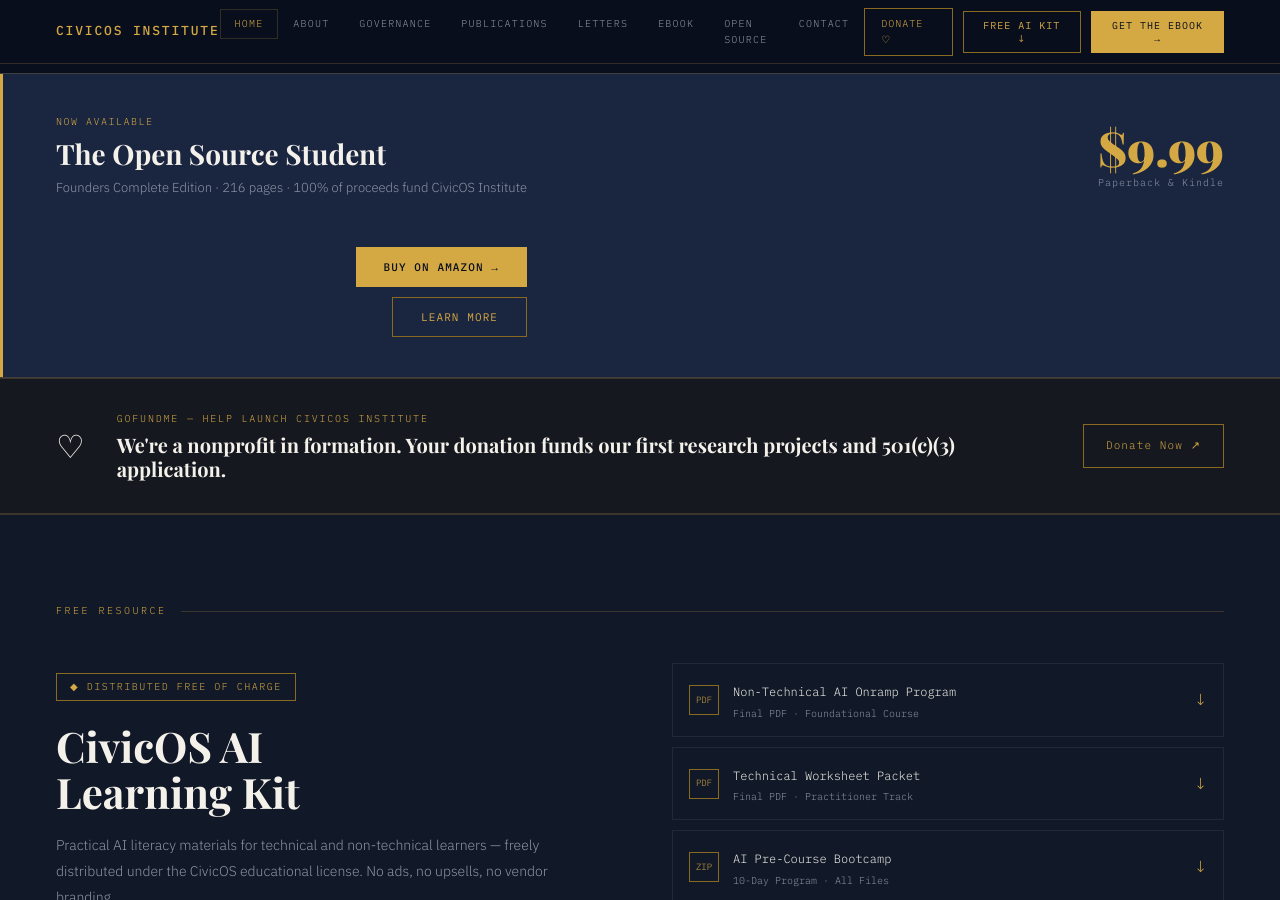
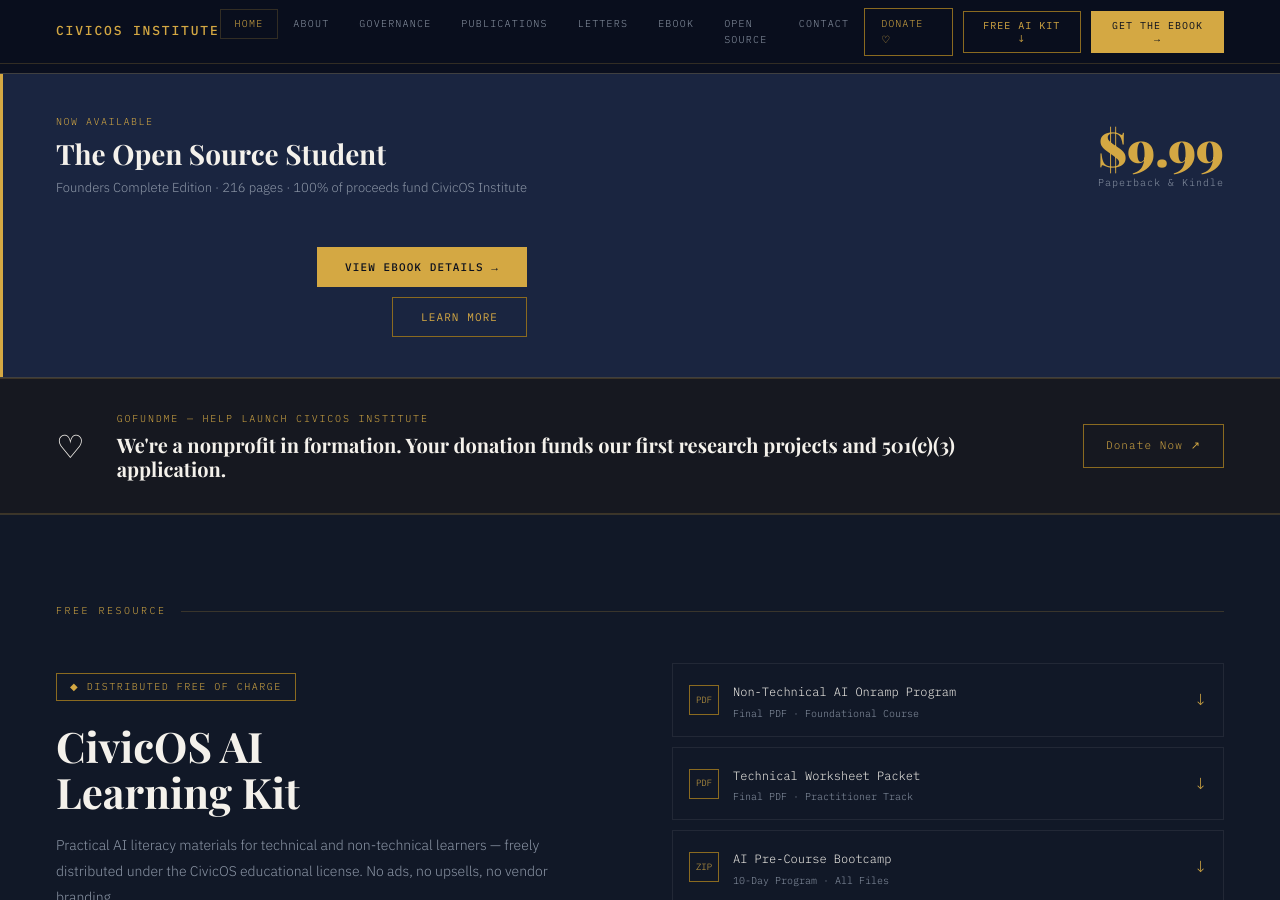
Before and after one commit to CivicOSInstitute/civicos-institute.github.io, a Jekyll site: the page civicos-full-site.html, which Jekyll copies as it is, in a window 1280 px wide and 900 px high, scrolled down 1872 px. Built offline with Jekyll 4.4.1, drawn with Linux system fonts in a browser that asks for light colours; some web fonts are replaced.

Commit message:
temp: route all Amazon CTAs to ebook landing page and disable live Amazon destinations

```diff
--- a/civicos-full-site.html
+++ b/civicos-full-site.html
@@ -1269,7 +1269,7 @@
       <div class="eb-price-label">Paperback &amp; Kindle</div>
     </div>
     <div class="eb-actions">
-      <button class="btn-primary">Buy on Amazon →</button>
+      <button class="btn-primary">View Ebook Details →</button>
       <button class="btn-outline" onclick="event.stopPropagation();showPage('ebook')">Learn More</button>
     </div>
   </div>
@@ -1399,7 +1399,7 @@
         </div>
       </div>
       <div class="ebook-actions au d4">
-        <a href="https://www.amazon.com/dp/B0GQ5JM6LT" target="_blank" rel="noopener" class="btn-primary">Buy on Amazon →</a>
+        <a href="/ebook/" target="_blank" rel="noopener" class="btn-primary">View Ebook Details →</a>
         <button class="btn-outline">Preview Sample Chapter</button>
       </div>
     </div>
@@ -1451,7 +1451,7 @@
         </div>
         <div class="buy-divider"></div>
         <div class="buy-platforms">
-          <a href="https://www.amazon.com/dp/B0GQ5JM6LT" target="_blank" rel="noopener" class="buy-platform">
+          <a href="/ebook/" target="_blank" rel="noopener" class="buy-platform">
             <div class="buy-platform-icon">📦</div>
             <div class="buy-platform-text">
               <div class="buy-platform-name">Amazon — Paperback</div>
@@ -1459,7 +1459,7 @@
             </div>
             <span class="buy-platform-arr">↗</span>
           </a>
-          <a href="https://www.amazon.com/dp/B0GQ5JM6LT" target="_blank" rel="noopener" class="buy-platform">
+          <a href="/ebook/" target="_blank" rel="noopener" class="buy-platform">
             <div class="buy-platform-icon">📱</div>
             <div class="buy-platform-text">
               <div class="buy-platform-name">Amazon Kindle</div>
@@ -1467,7 +1467,7 @@
             </div>
             <span class="buy-platform-arr">↗</span>
           </a>
-          <a href="https://www.amazon.com/dp/B0GQ5JM6LT" target="_blank" rel="noopener" class="buy-platform">
+          <a href="/ebook/" target="_blank" rel="noopener" class="buy-platform">
             <div class="buy-platform-icon">📚</div>
             <div class="buy-platform-text">
               <div class="buy-platform-name">Kindle Unlimited</div>
@@ -1610,7 +1610,7 @@
       <p style="margin-top:12px;font-family:var(--mono);font-size:11px;color:var(--amber);letter-spacing:0.06em;">◆ 100% of proceeds fund CivicOS Institute directly.</p>
     </div>
     <div class="ebook-cta-right">
-      <a href="https://www.amazon.com/dp/B0GQ5JM6LT" target="_blank" rel="noopener" class="btn-primary" style="font-size:13px;padding:16px 32px;">Buy on Amazon — $9.99 →</a>
+      <a href="/ebook/" target="_blank" rel="noopener" class="btn-primary" style="font-size:13px;padding:16px 32px;">View Ebook Details →</a>
       <button class="btn-outline" onclick="showPage('contact')">Bulk / Institutional Orders</button>
       <p style="font-family:var(--mono);font-size:10px;color:var(--grey);text-align:right;margin-top:8px;">Also available on Kindle &amp; Kindle Unlimited</p>
     </div>
@@ -1627,7 +1627,7 @@
     </div>
     <div class="footer-col"><h4>Institute</h4><ul><li><a onclick="showPage('about')">About</a></li><li><a onclick="showPage('governance')">Governance</a></li><li><a onclick="showPage('contact')">Contact</a></li></ul></div>
     <div class="footer-col"><h4>Publications</h4><ul><li><a onclick="showPage('publications')">White Papers</a></li><li><a onclick="showPage('publications')">AI Learning Kit</a></li><li><a onclick="showPage('ebook')">Ebook</a></li></ul></div>
-    <div class="footer-col"><h4>Purchase</h4><ul><li><a href="https://www.amazon.com/dp/B0GQ5JM6LT" target="_blank">Amazon Paperback ↗</a></li><li><a href="https://www.amazon.com/dp/B0GQ5JM6LT" target="_blank">Amazon Kindle ↗</a></li><li><a onclick="showPage('contact')">Bulk Orders</a></li></ul></div>
+    <div class="footer-col"><h4>Purchase</h4><ul><li><a href="/ebook/" target="_blank">Amazon Paperback ↗</a></li><li><a href="/ebook/" target="_blank">Amazon Kindle ↗</a></li><li><a onclick="showPage('contact')">Bulk Orders</a></li></ul></div>
     <div class="footer-bottom" style="grid-column:1/-1;margin-top:0;">
       <p>© 2026 CivicOS Institute. All rights reserved.</p>
       <span class="footer-update">Last updated: February 2026</span>
@@ -2729,12 +2729,12 @@
   <section class="sec" style="background:var(--navy-light);">
     <div style="display:grid;grid-template-columns:1fr auto;gap:48px;align-items:center;" class="fi">
       <div>
-        <div style="font-family:var(--mono);font-size:10px;letter-spacing:0.15em;text-transform:uppercase;color:var(--amber);margin-bottom:12px;">Now Available on Amazon</div>
+        <div style="font-family:var(--mono);font-size:10px;letter-spacing:0.15em;text-transform:uppercase;color:var(--amber);margin-bottom:12px;">Ebook Update</div>
         <h2 style="font-family:var(--serif);font-size:36px;font-weight:700;line-height:1.1;margin-bottom:12px;">The Open Source Student: Founders Complete Edition</h2>
         <p style="font-size:14px;color:var(--grey);line-height:1.8;">216 pages · Paperback &amp; Kindle · $9.99</p>
       </div>
       <div style="display:flex;flex-direction:column;gap:10px;align-items:flex-end;">
-        <a href="https://www.amazon.com/dp/B0GQ5JM6LT" target="_blank" rel="noopener" class="btn-primary">Buy on Amazon →</a>
+        <a href="/ebook/" target="_blank" rel="noopener" class="btn-primary">View Ebook Details →</a>
         <button class="btn-outline" onclick="showPage('ebook')">Learn More</button>
       </div>
     </div>
--- a/contact.html
+++ b/contact.html
@@ -76,12 +76,12 @@
   <section class="sec" style="background:var(--navy-light);">
     <div style="display:grid;grid-template-columns:1fr auto;gap:48px;align-items:center;" class="fi">
       <div>
-        <div style="font-family:var(--mono);font-size:10px;letter-spacing:0.15em;text-transform:uppercase;color:var(--amber);margin-bottom:12px;">Now Available on Amazon</div>
+        <div style="font-family:var(--mono);font-size:10px;letter-spacing:0.15em;text-transform:uppercase;color:var(--amber);margin-bottom:12px;">Ebook Update</div>
         <h2 style="font-family:var(--serif);font-size:36px;font-weight:700;line-height:1.1;margin-bottom:12px;">The Open Source Student: Founders Complete Edition</h2>
         <p style="font-size:14px;color:var(--grey);line-height:1.8;">216 pages · Paperback &amp; Kindle · $9.99</p>
       </div>
       <div style="display:flex;flex-direction:column;gap:10px;align-items:flex-end;">
-        <a href="https://www.amazon.com/dp/B0GQ5JM6LT" target="_blank" rel="noopener" class="btn-primary">Buy on Amazon →</a>
+        <a href="/ebook/" target="_blank" rel="noopener" class="btn-primary">View Ebook Details →</a>
         <button class="btn-outline" style="cursor:pointer;" onclick="window.location='{{ '/ebook/' | relative_url }}'">Learn More</button>
       </div>
     </div>
--- a/publications/thank-you.html
+++ b/publications/thank-you.html
@@ -51,7 +51,7 @@
     <div style="border-left:3px solid var(--amber);background:var(--navy-mid);padding:28px 28px;margin-bottom:40px;">
       <div style="font-family:var(--serif);font-size:17px;font-weight:700;color:var(--white);margin-bottom:8px;">Ready to go deeper?</div>
       <p style="font-size:13px;color:var(--grey);line-height:1.75;margin:0 0 18px;">The Open Source Student: Founders Complete Edition is a 216-page technical curriculum. 100% of proceeds fund CivicOS Institute's founding.</p>
-      <a href="https://www.amazon.com/dp/B0GQ5JM6LT" target="_blank" rel="noopener" style="display:inline-block;border:1px solid var(--amber);color:var(--amber);font-family:var(--mono);font-size:10px;font-weight:700;letter-spacing:0.12em;text-transform:uppercase;text-decoration:none;padding:10px 20px;">Get the Book on Amazon →</a>
+      <a href="/ebook/" target="_blank" rel="noopener" style="display:inline-block;border:1px solid var(--amber);color:var(--amber);font-family:var(--mono);font-size:10px;font-weight:700;letter-spacing:0.12em;text-transform:uppercase;text-decoration:none;padding:10px 20px;">View Ebook Details →</a>
     </div>
 
     <a href="/publications/" style="font-family:var(--mono);font-size:11px;letter-spacing:0.1em;text-transform:uppercase;color:var(--grey);text-decoration:none;">← Back to Publications</a>
```
Also changed, not shown: ebook.html (+5 -5 lines).
